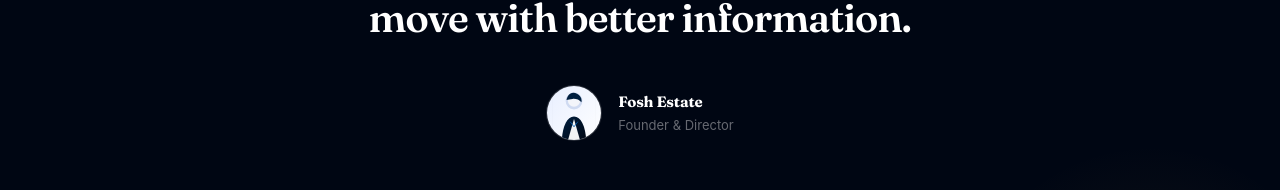
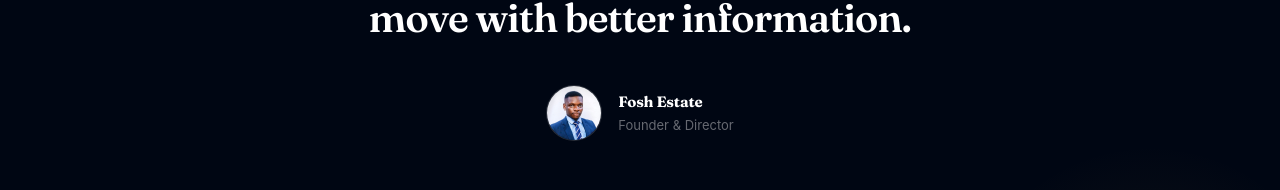
Before and after one commit to okagbareovie-glitch/fosh-estate, a Next.js app: page /about in a window 1280 px wide. Shown: the part 4226-4416 px from the top of the page. Built offline with nearby package versions, Linux system fonts and the light colour scheme.

Commit message:
Update founder portrait and ignore SEO roadmap

```diff
--- a/components/about/founder-section.tsx
+++ b/components/about/founder-section.tsx
@@ -133,6 +133,7 @@ export function FounderSection() {
 
         .founder-portrait-img {
           object-fit: cover;
+          object-position: center 18%;
         }
 
         .founder-portrait-fallback {
@@ -223,9 +224,8 @@ export function FounderSection() {
 
           <div className="founder-author">
             <div className="founder-portrait">
-              {/* Replace before launch - founder portrait */}
               <Image
-                src="/media/founder-placeholder.svg"
+                src="/media/founder-ovie.jpeg"
                 alt=""
                 aria-hidden
                 fill
```
Also changed, not shown: public/media/founder-ovie.jpeg (added), 1 other file (tests, documents, lock files or other folders).
